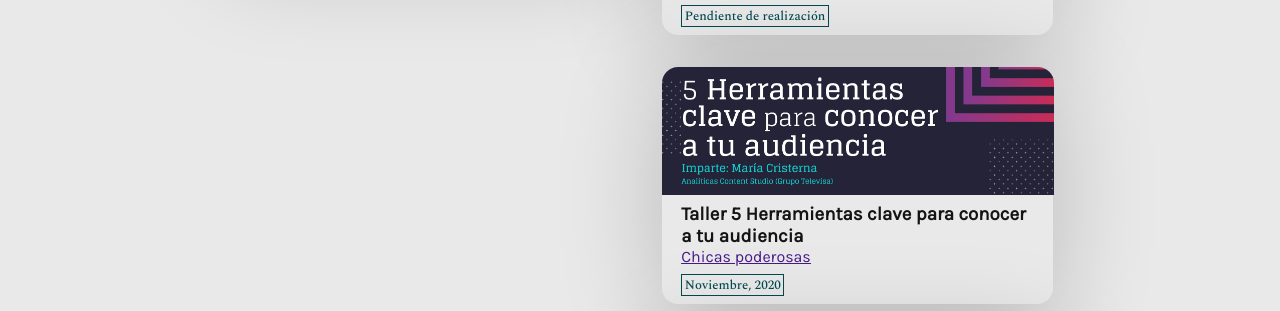
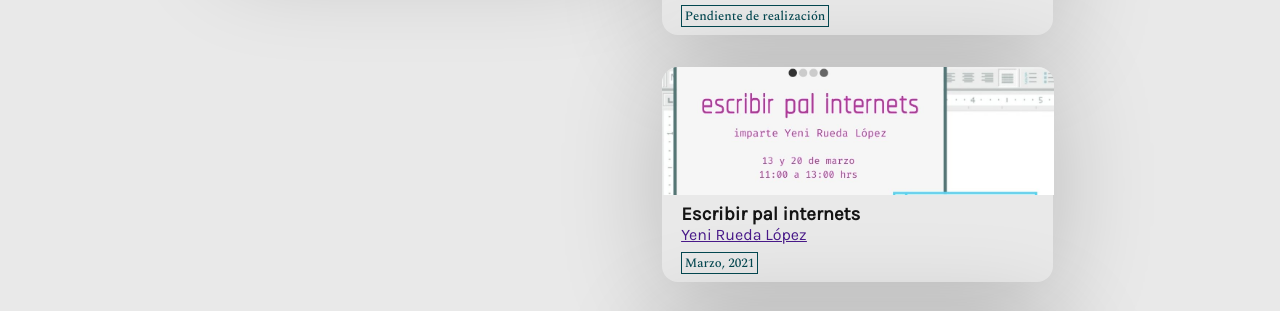
Before and after one commit to Rocasaurio/cv, a plain HTML site: page education.html in a window 1280 px wide. Shown: the part 634-945 px from the top of the page. Drawn offline with nearby package versions, Linux system fonts and the light colour scheme.

Commit message:
Nuevo curso - Escribir pal internets

```diff
--- a/education.html
+++ b/education.html
@@ -75,11 +75,18 @@
 
                 <h2>Talleres y cursos</h2>
 
-                <div class="extraItem rItem4">
+                <div class="extraItem rItem5">
                     <a target="_blank" href="images/educationImg/bannerExtras/extraP1.jpg"><img class="hvr-grow-shadow" src="images/educationImg/bannerExtras/extraP1.jpg" alt="Convocatoria del 18° Taller de Manejo de Equipo Audiovisual para la Investigación Social"></a>
                     <h3>18° Taller de Manejo de Equipo Audiovisual para la Investigación Social</h3>
                     <a href="https://www.institutomora.edu.mx/Inicio.html"><p>Instituto de Investigaciones Dr. José María Luis Mora</p></a>
                     <div class="blockDate">Pendiente de realización</div>
+                </div>
+
+                <div class="extraItem rItem4">
+                    <a target="_blank" href="images/educationImg/bannerExtras/extra4.jpg"><img class="hvr-grow-shadow" src="images/educationImg/bannerExtras/extra4.jpg" alt="Convocatoria del Taller Escribir pal internets"></a>
+                    <h3>Escribir pal internets</h3>
+                    <a href="https://twitter.com/chupacabritas"><p>Yeni Rueda López</p></a>
+                    <div class="blockDate">Marzo, 2021</div>
                 </div>
 
                 <div class="extraItem rItem3">
```
